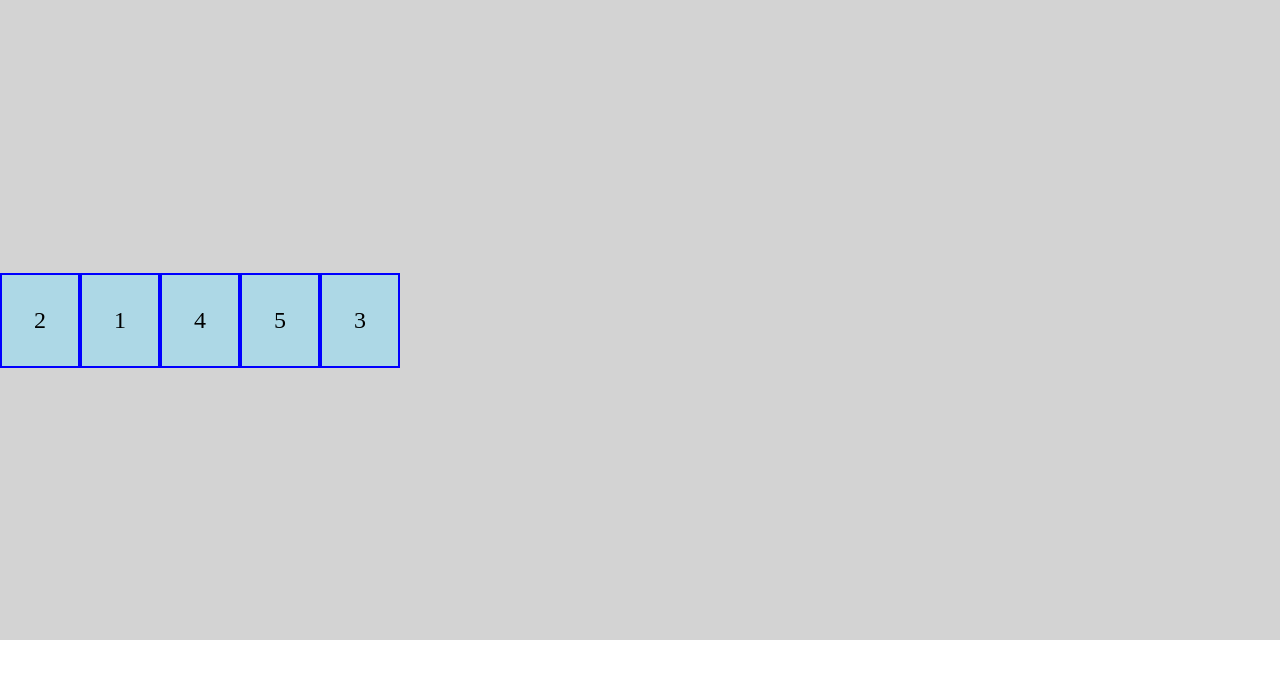
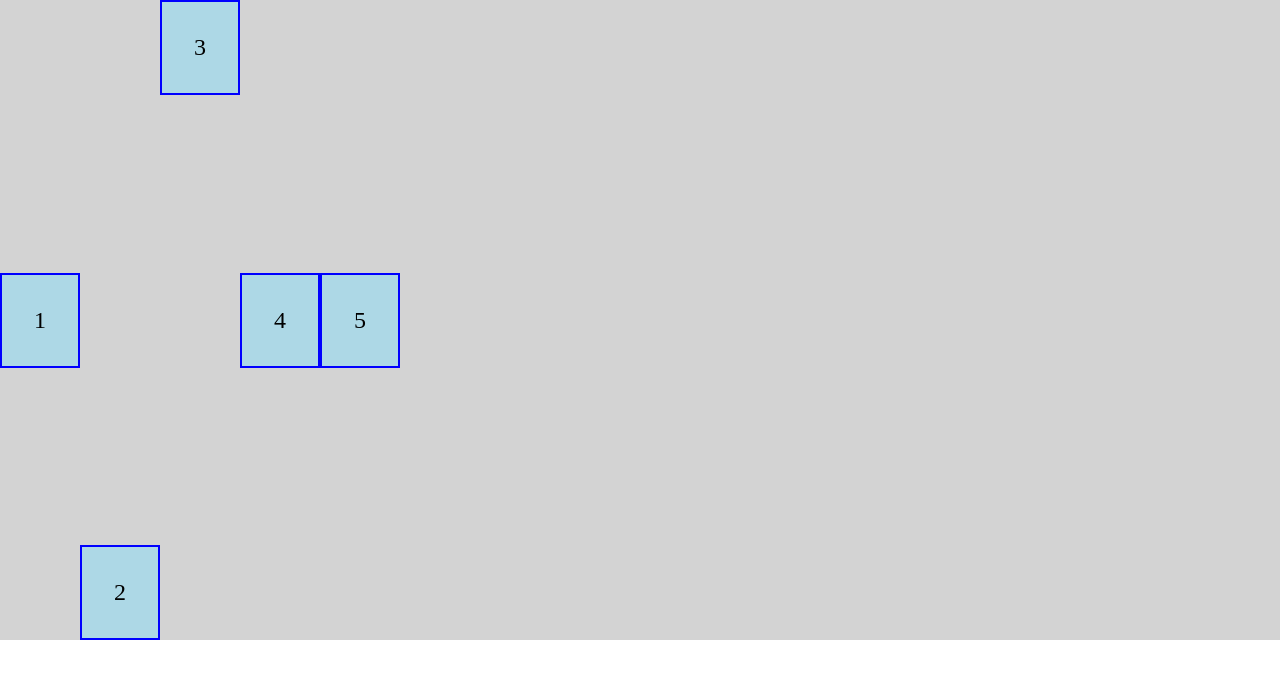
Before and after one commit to lakkaru/css-flexbox, a plain HTML site: page index.html in a window 1280 px wide. Drawn offline with Linux system fonts and the light colour scheme.

Commit message:
feat- align-self

```diff
--- a/style.css
+++ b/style.css
@@ -46,9 +46,10 @@
 }
 
 .two {
-  order: -1;
+  /* order: -1; */
+  align-self:flex-end;
 }
 
 .three{
-    order: 1;
+    align-self:flex-start;
 }
```
